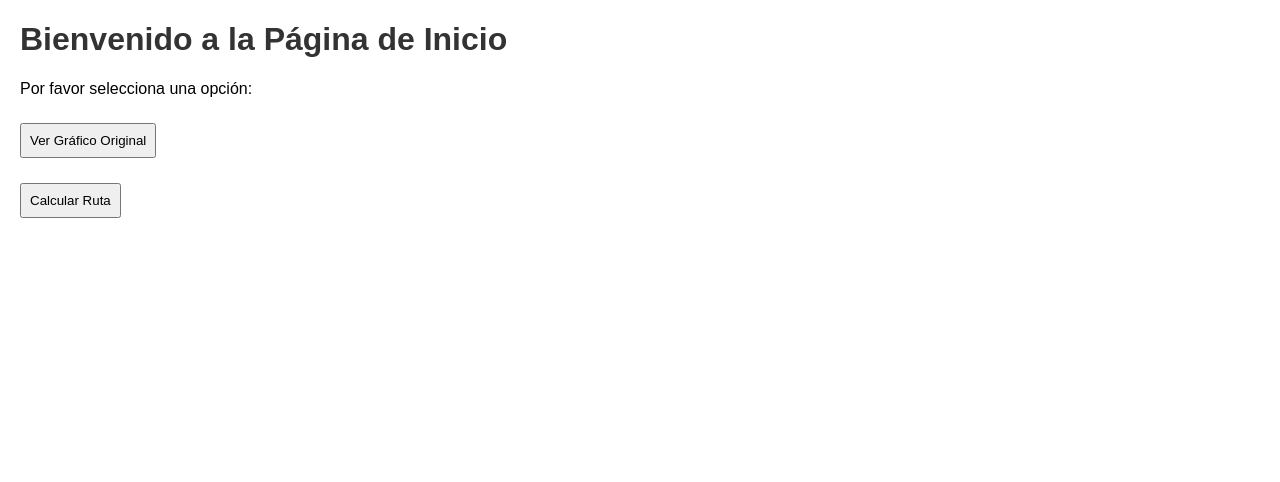
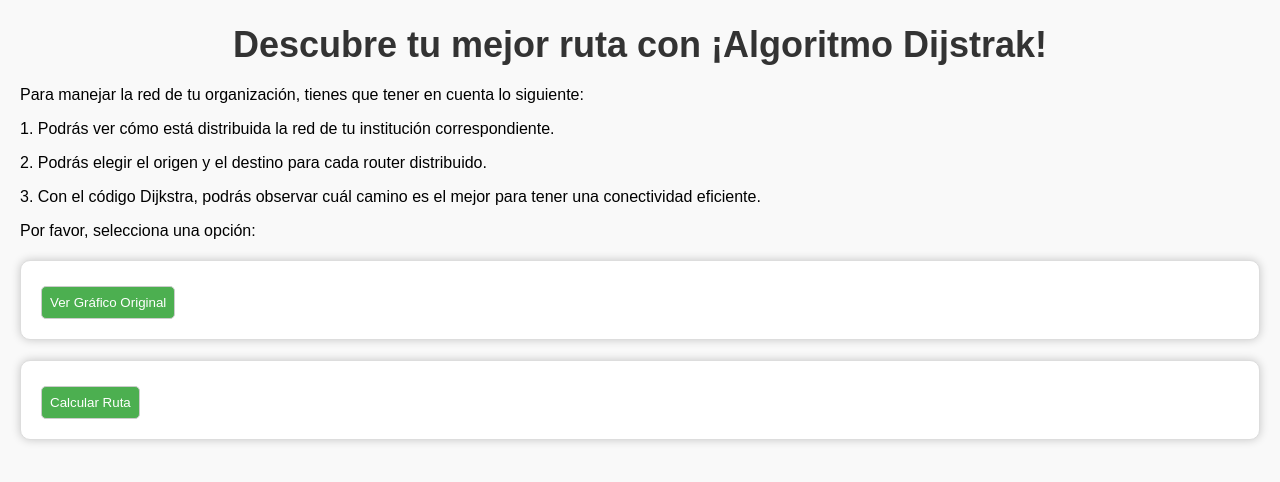
Before and after one commit to fvm14/redes621, a Flask app: page / in a window 1280 px wide. Shown: the top 482 px of the page. Run offline with Flask 3, Linux system fonts and the light colour scheme.

Commit message:
MODIFICACION

```diff
--- a/static/styles.css
+++ b/static/styles.css
@@ -2,10 +2,14 @@
 body {
     font-family: Arial, sans-serif;
     margin: 20px;
+    background-color: #f9f9f9; /* Fondo claro */
 }
 
 h1 {
     color: #333;
+    text-align: center;
+    font-size: 36px; /* Tamaño de título */
+    margin-bottom: 20px; /* Espacio entre título y contenido */
 }
 
 /* Estilos específicos para las imágenes */
@@ -13,21 +17,43 @@ img {
     max-width: 100%;
     height: auto;
     margin-top: 20px;
+    display: block; /* Agregar display: block */
+    margin: 0 auto; /* Centrar imagen horizontalmente */
+    border-radius: 10px; /* Borde redondeado */
+    box-shadow: 0 0 10px rgba(0, 0, 0, 0.2); /* Sombra */
 }
 
 /* Formulario de entrada en index.html */
 form {
     margin-top: 20px;
+    background-color: #fff; /* Fondo blanco */
+    padding: 20px; /* Espacio entre formulario y contenido */
+    border: 1px solid #ddd; /* Borde gris claro */
+    border-radius: 10px; /* Borde redondeado */
+    box-shadow: 0 0 10px rgba(0, 0, 0, 0.2); /* Sombra */
 }
 
 form label {
     font-weight: bold;
+    margin-bottom: 10px; /* Espacio entre etiqueta y input */
 }
 
 form input[type="number"],
 form input[type="submit"] {
     padding: 8px;
     margin-top: 5px;
+    border: 1px solid #ccc; /* Borde gris claro */
+    border-radius: 5px; /* Borde redondeado */
+}
+
+form input[type="submit"] {
+    background-color: #4CAF50; /* Fondo verde */
+    color: #fff; /* Texto blanco */
+    cursor: pointer; /* Cursor de mano */
+}
+
+form input[type="submit"]:hover {
+    background-color: #3e8e41; /* Fondo verde oscuro */
 }
 
 /* Enlace de vuelta en ruta.html */
@@ -35,12 +61,13 @@ a {
     display: inline-block;
     margin-top: 20px;
     padding: 10px 20px;
-    background-color: #007bff;
-    color: #fff;
+    background-color: #007bff; /* Fondo azul */
+    color: #fff; /* Texto blanco */
     text-decoration: none;
-    border-radius: 5px;
+    border-radius: 5px; /* Borde redondeado */
+    box-shadow: 0 0 10px rgba(0, 0, 0, 0.2); /* Sombra */
 }
 
 a:hover {
-    background-color: #0056b3;
+    background-color: #0056b3; /* Fondo azul oscuro */
 }
--- a/templates/graficooriginal.html
+++ b/templates/graficooriginal.html
@@ -3,7 +3,8 @@
 <head>
     <meta charset="UTF-8">
     <meta name="viewport" content="width=device-width, initial-scale=1.0">
-    <title>Grafo Original</title>
+    <link rel="stylesheet" href="{{ url_for('static', filename='styles.css') }}">
+
 </head>
 <body>
     <h1>Grafo Original</h1>
--- a/templates/index2.html
+++ b/templates/index2.html
@@ -7,8 +7,12 @@
     <title>Página de Inicio</title>
 </head>
 <body>
-    <h1>Bienvenido a la Página de Inicio</h1>
-    <p>Por favor selecciona una opción:</p>
+    <h1>Descubre tu mejor ruta con ¡Algoritmo Dijstrak!</h1>
+    <p>Para manejar la red de tu organización, tienes que tener en cuenta lo siguiente:</p>
+    <p>1. Podrás ver cómo está distribuida la red de tu institución correspondiente.</p>
+    <p>2. Podrás elegir el origen y el destino para cada router distribuido.</p>
+    <p>3. Con el código Dijkstra, podrás observar cuál camino es el mejor para tener una conectividad eficiente.</p>
+    <p>Por favor, selecciona una opción:</p>
     <form action="/grafo_graficado">
         <input type="submit" value="Ver Gráfico Original">
     </form>
```
